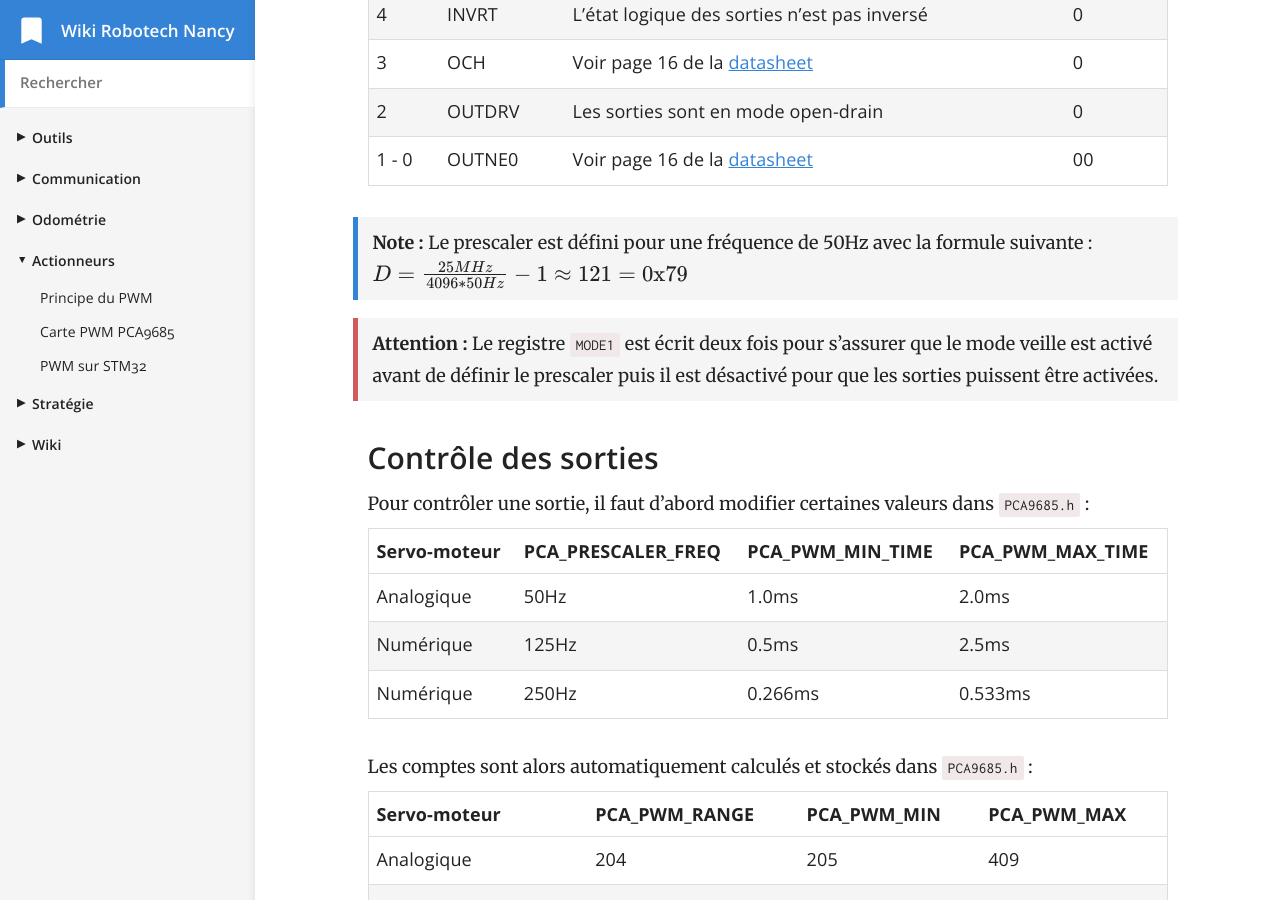
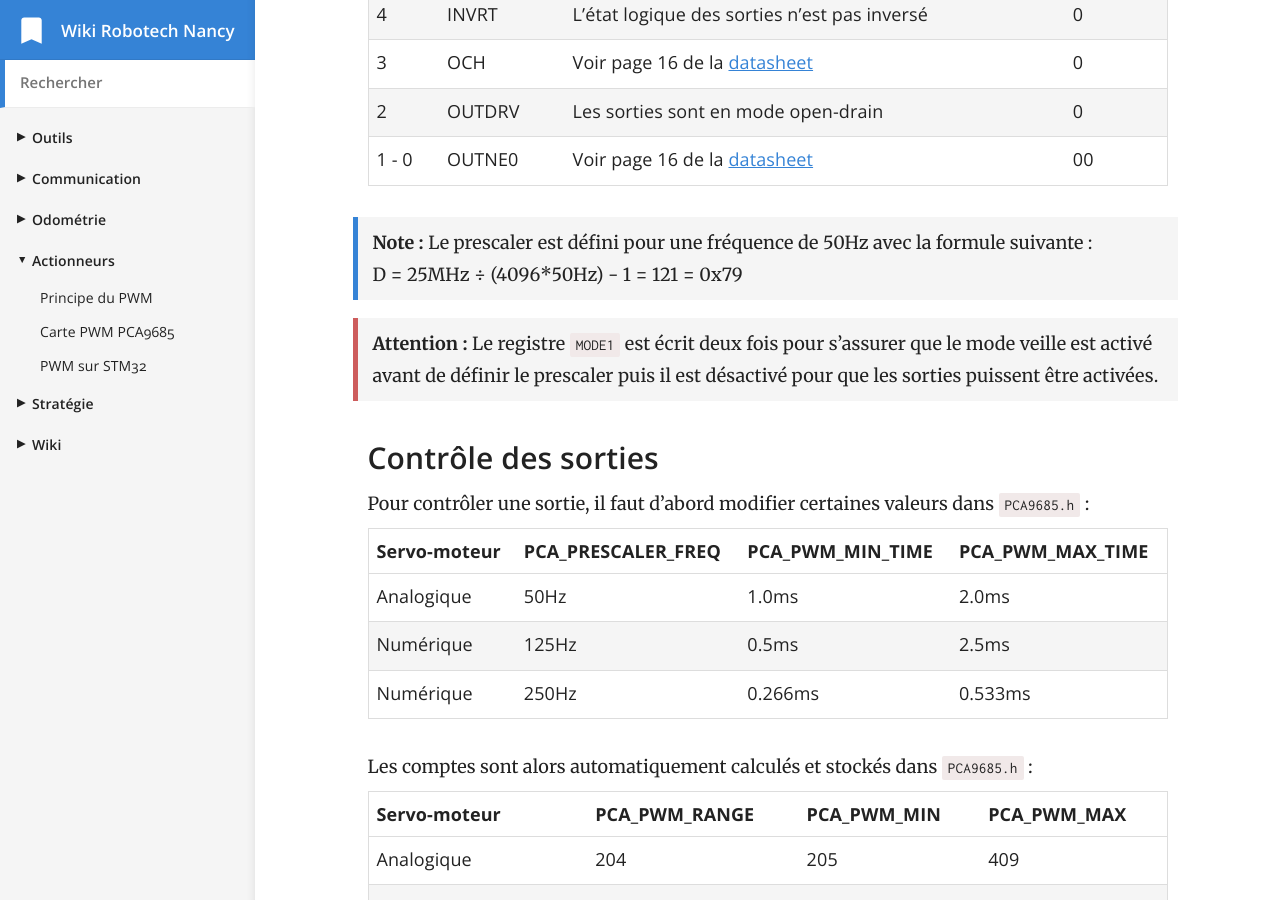
Before and after one commit to RobotechNancy/robotechnancy.github.io, a Jekyll site: the page built from _docs/actionneurs/pca9685.md, in a window 1280 px wide and 900 px high, scrolled down 2313 px. Built offline with Jekyll 4.4.1, drawn with Linux system fonts in a browser that asks for light colours.

```diff
--- a/_docs/actionneurs/pca9685.md
+++ b/_docs/actionneurs/pca9685.md
@@ -49,8 +49,8 @@ Les registres `MODE1` et `MODE2` sont définis comme suit :
 | 2     | OUTDRV  | Les sorties sont en mode open-drain                                                                    | 0      |
 | 1 - 0 | OUTNE0  | Voir page 16 de la [datasheet](https://cdn-shop.adafruit.com/datasheets/PCA9685.pdf){:target="_blank"} | 00     |
 
-> **Note :** Le prescaler est défini pour une fréquence de 50Hz avec la formule suivante :
-> $$D = \frac{25MHz}{4096*50Hz} - 1 \approx 121 = 0\textrm{x}79$$
+> **Note :** Le prescaler est défini pour une fréquence de 50Hz avec la formule suivante :<br>
+> D = 25MHz ÷ (4096*50Hz) - 1 = 121 = 0x79
 
 {:.warning}
 > **Attention :** Le registre `MODE1` est écrit deux fois pour s'assurer que le mode veille est activé avant de définir le prescaler
```
Also changed, not shown: other parts of _docs/actionneurs/pca9685.md (+0 -4 lines).
